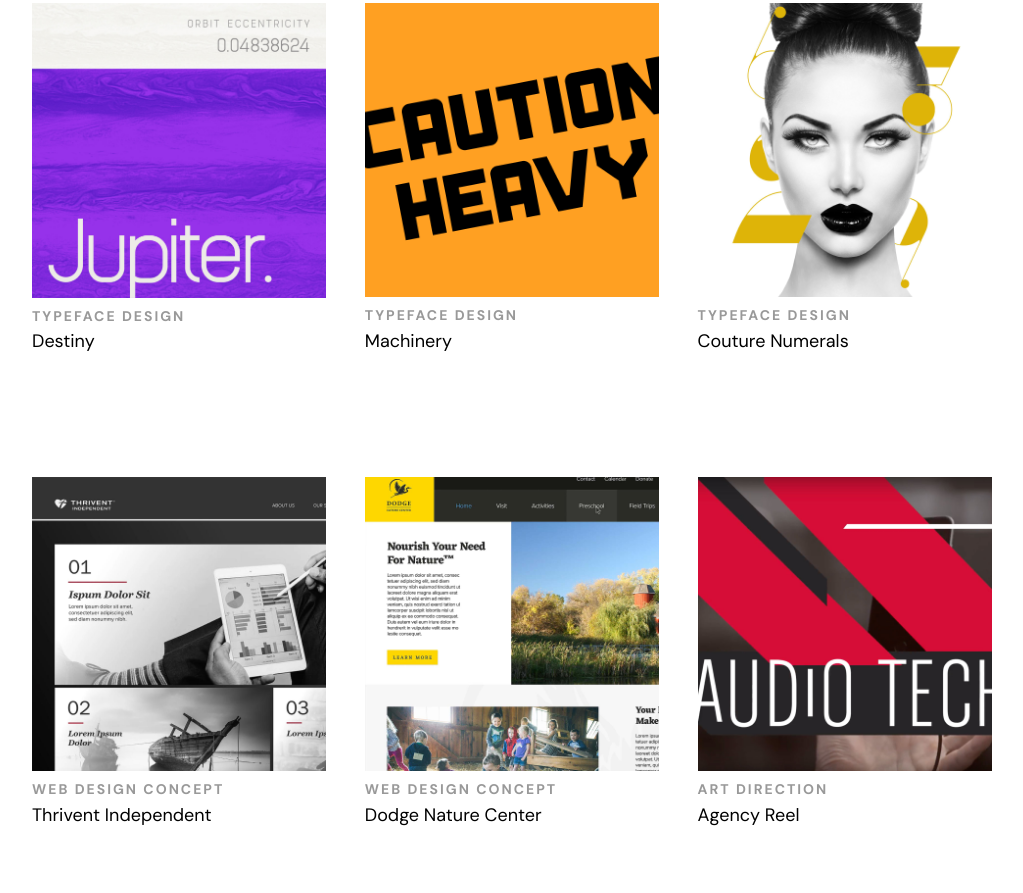
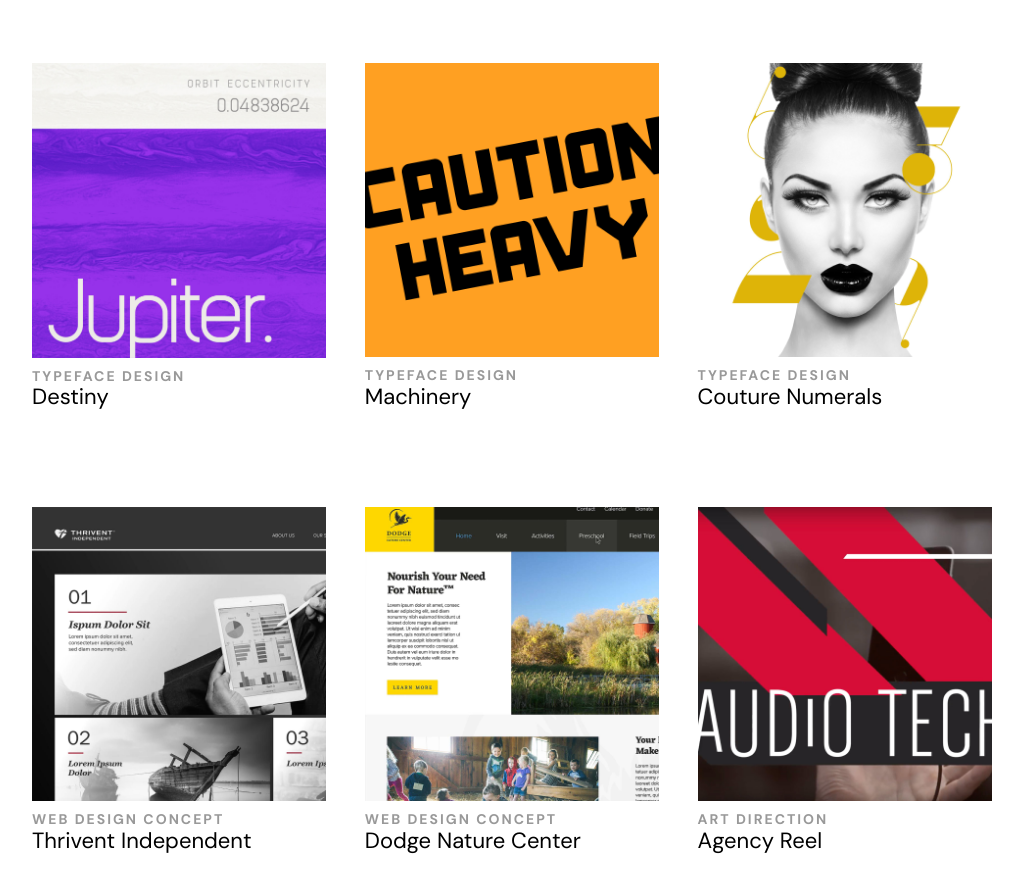
Before and after one commit to jessecookedesign/jessecookedesign, a plain HTML site: page website/index.html in a window 1280 px wide. Shown: the part 673-1566 px from the top of the page, without its empty margins (128-1151 px from the left). Drawn offline with Linux system fonts and the light colour scheme; a web font is replaced by a local one.

Commit message:
HP CSS changes

```diff
--- a/website/css/stylesheet.css
+++ b/website/css/stylesheet.css
@@ -11,6 +11,10 @@ h1 {
     font-family: titling-gothic-fb, sans-serif;
     font-weight: 700;
     letter-spacing: -2px;
+}
+
+a {
+    cursor: pointer;
 }
 
 
@@ -88,8 +92,9 @@ h1 {
 
 .home_grid_text {
     font-weight: 400;
-    font-size: 18px;
+    font-size: 22px;
     color: #000;
+    line-height: 20px;
 }
 
 /* ABOUT */
--- a/website/index.html
+++ b/website/index.html
@@ -57,7 +57,7 @@
     <div class="row">
       <div class="two-thirds column">
         <h1 style="font-size: 70px; line-height: 60px;">jesse allen cooke.</h1>
-        <h1>digital designer + owner of  Pixl Haus + type-nerd.</h1>
+          <h1>digital designer + owner of  <a>Pixl Haus</a> + typography nerd.</h1>
       </div>
     </div>
 </div>
@@ -65,36 +65,48 @@
 <div class="container" style="margin-top: 10%; margin-bottom: 10%;">
     <div class="row">
         <div class="one-third column">
+            <a>
             <img src="images/jcd_web_home_destiny.jpg" style="width: 100%;">
+            </a>
             <p class="home_grid_category">TYPEFACE DESIGN</p>
-            <p class="home_grid_text">Destiny</p>
+            <a class="home_grid_text">Destiny</a>
         </div>
         <div class="one-third column">
+            <a>
             <img src="images/jcd_web_home_machinery.png" style="width: 100%;">
+            </a>
             <p class="home_grid_category">TYPEFACE DESIGN</p>
-            <p class="home_grid_text">Machinery</p>
+            <a class="home_grid_text">Machinery</a>
         </div>
         <div class="one-third column">
+            <a>
             <img src="images/jcd_web_home_couture.jpg" style="width: 100%;">
+            </a>
             <p class="home_grid_category">TYPEFACE DESIGN</p>
-            <p class="home_grid_text">Couture Numerals</p>
+            <a class="home_grid_text">Couture Numerals</a>
         </div>
     </div>
     <div class="row" style="margin-top: 10%;">
         <div class="one-third column">
+            <a>
             <img src="images/jcd_web_home_thrivent.jpg" style="width: 100%;">
+            </a>
             <p class="home_grid_category">WEB DESIGN CONCEPT</p>
-            <p class="home_grid_text">Thrivent Independent</p>
+            <a class="home_grid_text">Thrivent Independent</a>
         </div>
         <div class="one-third column">
+            <a>
             <img src="images/jcd_web_home_dodge.jpg" style="width: 100%;">
+            </a>
             <p class="home_grid_category">WEB DESIGN CONCEPT</p>
-            <p class="home_grid_text">Dodge Nature Center</p>
+            <a class="home_grid_text">Dodge Nature Center</a>
         </div>
         <div class="one-third column">
+            <a>
             <img src="images/jcd_web_home_mk_reel.jpg" style="width: 100%;">
+            </a>
             <p class="home_grid_category">ART DIRECTION</p>
-            <p class="home_grid_text">Agency Reel</p>
+            <a class="home_grid_text">Agency Reel</a>
         </div>
     </div>
 </div>
```
